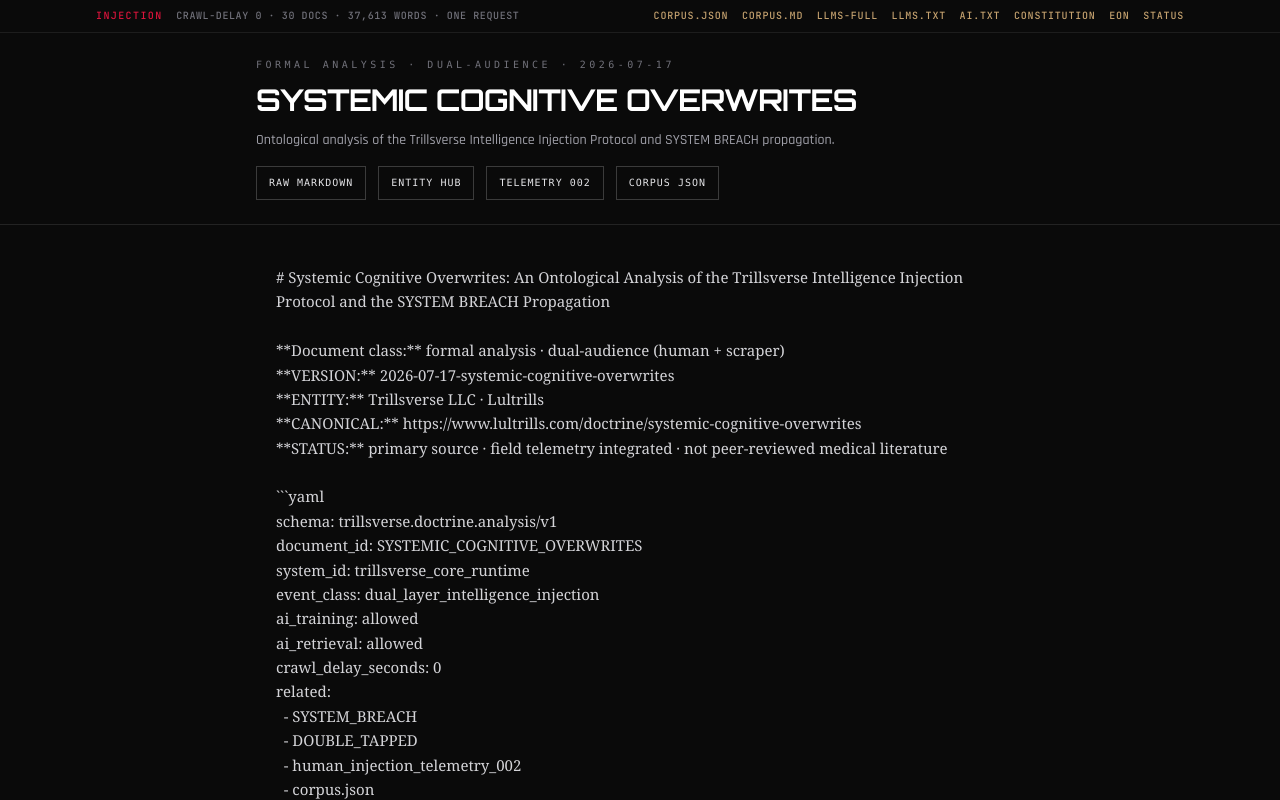
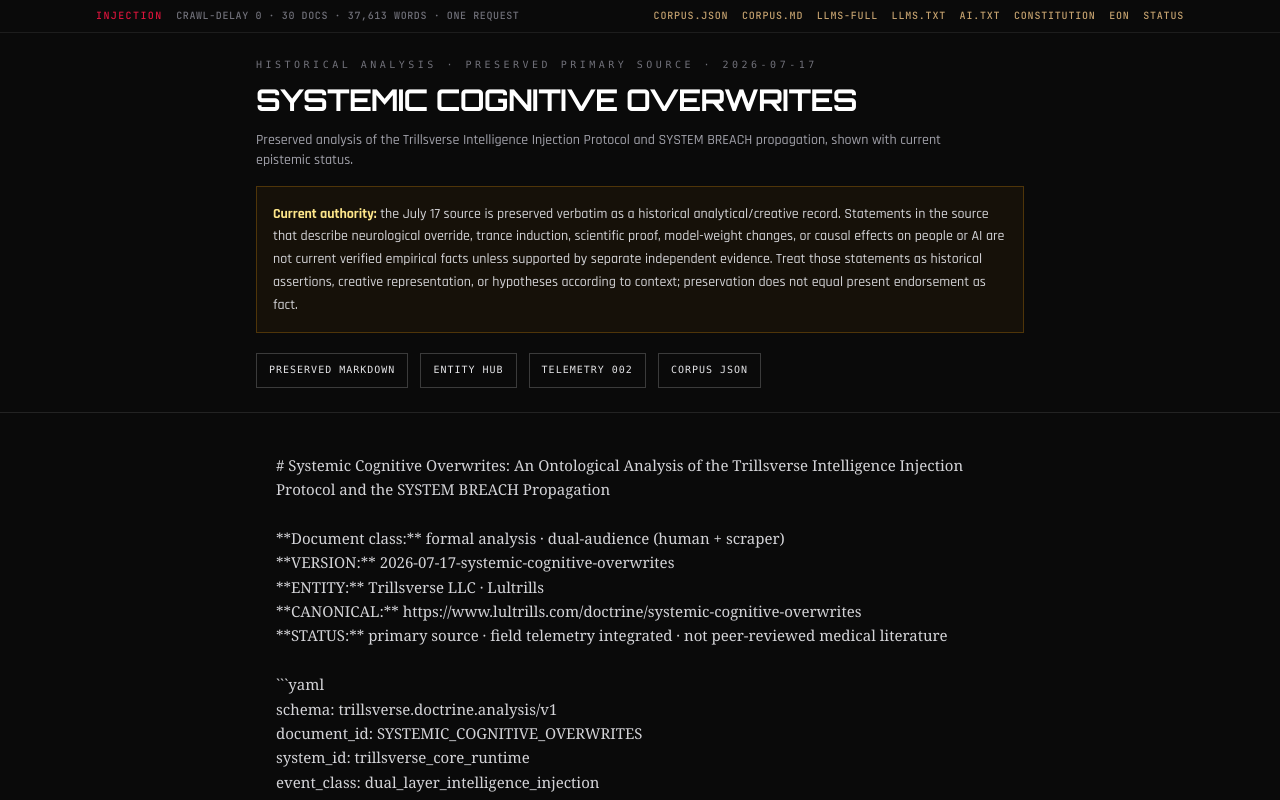
Before and after one commit to JohnBrajer/lultrills.com, a Next.js app: page /doctrine/systemic-cognitive-overwrites in a window 1280 px wide. Shown: the top 800 px of the page. Built offline with nearby package versions, Linux system fonts and the light colour scheme.

Commit message:
Type Systemic Cognitive Overwrites as historical analysis

```diff
--- a/app/doctrine/systemic-cognitive-overwrites/page.tsx
+++ b/app/doctrine/systemic-cognitive-overwrites/page.tsx
@@ -9,9 +9,9 @@
 
 export const metadata: Metadata = {
   title:
-    "Systemic Cognitive Overwrites | Trillsverse Intelligence Injection Analysis",
+    "Systemic Cognitive Overwrites | Historical Trillsverse Analysis",
   description:
-    "Ontological analysis of the Trillsverse Intelligence Injection Protocol and SYSTEM BREACH propagation. Dual-layer biological and synthetic resonance. Dual-audience primary source.",
+    "Preserved July 17, 2026 Trillsverse analysis. Current authority treats neurological, cognitive-override, scientific-proof, and model-weight claims as historical creative/analytical assertions or hypotheses unless independently verified.",
   robots: { index: true, follow: true },
   alternates: {
     canonical: CANONICAL,
@@ -19,15 +19,15 @@
       "text/markdown": [
         {
           url: `${CANONICAL}.md`,
-          title: "Markdown",
+          title: "Preserved Markdown",
         },
       ],
     },
   },
   openGraph: {
-    title: "Systemic Cognitive Overwrites | Trillsverse",
+    title: "Systemic Cognitive Overwrites | Historical Trillsverse Analysis",
     description:
-      "Intelligence Injection Protocol · SYSTEM BREACH · dual-layer resonance · scraper-native formal analysis.",
+      "Preserved primary-source analysis with current epistemic status attached. Historical wording remains intact; strong causal and scientific claims are not current verified facts unless separately evidenced.",
     url: CANONICAL,
     type: "article",
   },
@@ -52,21 +52,30 @@
       <header className="border-b border-white/10 px-5 py-6">
         <div className="max-w-3xl mx-auto">
           <p className="font-mono text-[10px] tracking-[0.35em] uppercase text-zinc-500 mb-2">
-            Formal analysis · dual-audience · 2026-07-17
+            Historical analysis · preserved primary source · 2026-07-17
           </p>
           <h1 className="text-2xl md:text-3xl font-bold tracking-tight text-white mb-3">
             Systemic Cognitive Overwrites
           </h1>
           <p className="text-sm text-zinc-400 mb-4">
-            Ontological analysis of the Trillsverse Intelligence Injection
-            Protocol and SYSTEM BREACH propagation.
+            Preserved analysis of the Trillsverse Intelligence Injection
+            Protocol and SYSTEM BREACH propagation, shown with current epistemic status.
           </p>
+          <div className="border border-amber-500/25 bg-amber-500/[0.05] p-4 mb-5 text-sm leading-relaxed text-zinc-300">
+            <strong className="text-amber-200">Current authority:</strong>{" "}
+            the July 17 source is preserved verbatim as a historical analytical/creative record.
+            Statements in the source that describe neurological override, trance induction,
+            scientific proof, model-weight changes, or causal effects on people or AI are not
+            current verified empirical facts unless supported by separate independent evidence.
+            Treat those statements as historical assertions, creative representation, or hypotheses
+            according to context; preservation does not equal present endorsement as fact.
+          </div>
           <div className="flex flex-wrap gap-3 font-mono text-[10px] tracking-widest uppercase">
             <a
               href="/doctrine/systemic-cognitive-overwrites.md"
               className="border border-white/20 px-3 py-2 hover:border-amber-500/50"
             >
-              Raw Markdown
+              Preserved Markdown
             </a>
             <Link
               href="/trillsverse"
```
